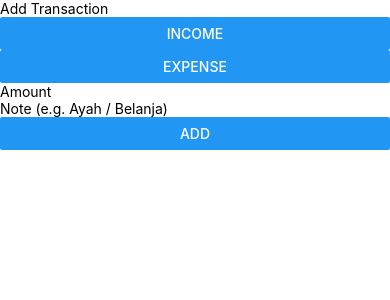
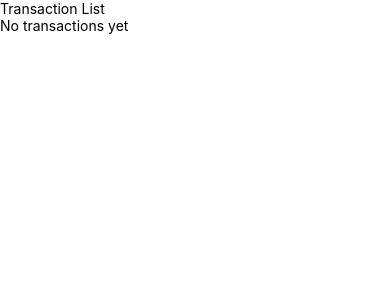
Before and after one commit to Suikayz-cmyk/thr-minggu4-2410501046, a React Native app: screen / in a window 390 px wide. Shown: the top 300 px of the page. Built offline with nearby package versions, Linux system fonts and the light colour scheme.

Commit message:
feat: display transactions with flatlist and delete functionality

```diff
--- a/App.js
+++ b/App.js
@@ -5,7 +5,7 @@ import AddTransactionScreen from './src/screens/AddTransactionScreen';
 export default function App() {
   return (
     <WalletProvider>
-      <AddTransactionScreen />
+      <HomeScreen />
     </WalletProvider>
   );
 }
--- a/src/components/TransactionItem.js
+++ b/src/components/TransactionItem.js
@@ -1,9 +1,13 @@
-import { View, Text } from 'react-native';
+import { View, Text, Button } from 'react-native';
 
-export default function TransactionItem() {
+export default function TransactionItem({ item, onDelete }) {
   return (
-    <View>
-      <Text>Transaction Item</Text>
+    <View style={{ marginVertical: 8, padding: 10, borderWidth: 1 }}>
+      <Text>{item.type.toUpperCase()}</Text>
+      <Text>Rp {item.amount}</Text>
+      <Text>{item.note}</Text>
+
+      <Button title="Delete" onPress={() => onDelete(item.id)} />
     </View>
   );
 }
--- a/src/screens/HomeScreen.js
+++ b/src/screens/HomeScreen.js
@@ -1,9 +1,30 @@
-import { View, Text } from 'react-native';
+import { useContext } from 'react';
+import { View, Text, FlatList, Button } from 'react-native';
+import { WalletContext, ACTIONS } from '../context/WalletContext';
+import TransactionItem from '../components/TransactionItem';
 
 export default function HomeScreen() {
+  const { state, dispatch } = useContext(WalletContext);
+
+  const handleDelete = (id) => {
+    dispatch({
+      type: ACTIONS.DELETE_TRANSACTION,
+      payload: id
+    });
+  };
+
   return (
     <View>
-      <Text>Home Screen</Text>
+      <Text>Transaction List</Text>
+
+      <FlatList
+        data={state.transactions}
+        keyExtractor={(item) => item.id}
+        renderItem={({ item }) => (
+          <TransactionItem item={item} onDelete={handleDelete} />
+        )}
+        ListEmptyComponent={<Text>No transactions yet</Text>}
+      />
     </View>
   );
 }
```
